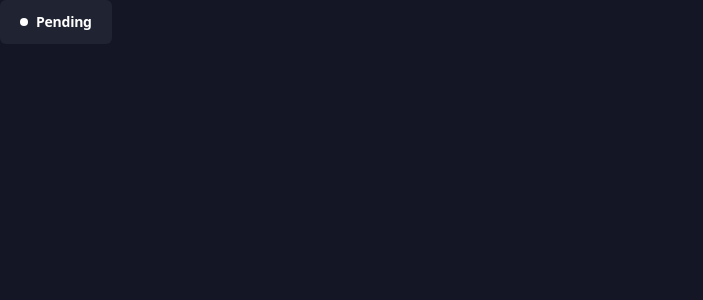
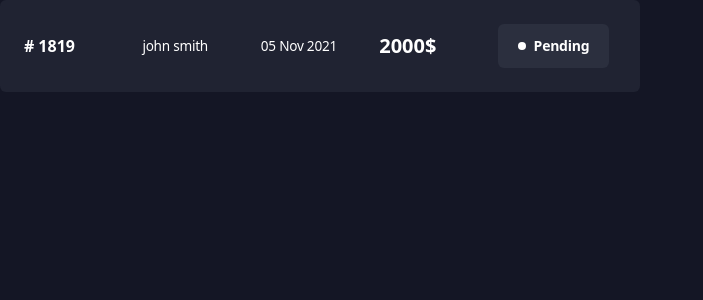
Before and after one commit to elghanbibadr/invoiceappv2, a React (Vite) app: page / in a window 1280 px wide. Shown: the top 300 px of the page, without its empty margins (0-703 px from the left). Built offline with nearby package versions, Linux system fonts and the light colour scheme.

Commit message:
create the layout for the invoice componenet

```diff
--- a/src/App.jsx
+++ b/src/App.jsx
@@ -1,10 +1,8 @@
 import React from 'react'
-import InvoiceStatus from './componenet/InvoiceStatus'
+import Invoice from './componenet/ui/Invoice'
 const App = () => {
   return (
-    <div>
-      <InvoiceStatus />
-    </div>
+    <Invoice />
   )
 }
 
--- /dev/null
+++ b/src/componenet/pages/invoiceDetails/InvoiceDetails.jsx
@@ -0,0 +1,9 @@
+import React from 'react'
+
+const InvoiceDetails = () => {
+    return (
+        <div>InvoiceDetails</div>
+    )
+}
+
+export default InvoiceDetails
--- /dev/null
+++ b/src/componenet/ui/Invoice.jsx
@@ -0,0 +1,15 @@
+import InvoiceStatus from "./InvoiceStatus"
+const Invoice = () => {
+    return (
+        <div className=' w-1/2  grid grid-cols-2 grid-rows-[1fr_30px_1fr] md:grid-cols-5 md:items-center md:grid-rows-1 md:h-fit  bg-primaryColor p-6 rounded-md cursor-pointer hover:border border-paleCyan '>
+            <h3><strong className='text-paleCyan text-md mr-1'>#</strong>1819</h3>
+            <p className=' justify-self-end md:justify-self-start'>john smith</p>
+            <p className=' col-span-2 md:col-span-1 '>05 Nov 2021</p>
+            <h2 className='self-end md:self-center '>2000$</h2>
+            <InvoiceStatus className="justify-self-end md:justify-self-start" />
+        </div>
+    )
+
+}
+
+export default Invoice
--- a/src/componenet/InvoiceStatus.jsx
+++ b/src/componenet/ui/InvoiceStatus.jsx
@@ -1,8 +1,8 @@
 import React from 'react'
 
-const InvoiceStatus = () => {
+const InvoiceStatus = ({ className }) => {
     return (
-        <div className='flex  items-center bg-primaryColor w-fit py-3 px-5 rounded-md'>
+        <div className={`flex ${className} items-center bg-primaryColor w-fit py-3 px-5 rounded-md`}>
             <span className='h-2 w-2 rounded-full inline-block bg-white'></span>
             <p className='font-bold text-sm ml-2'>Pending</p>
         </div>
--- a/src/index.css
+++ b/src/index.css
@@ -39,7 +39,7 @@ h3 {
 
 p {
   color: white;
-  font-size: 0.75rem;
+  font-size: 0.85rem;
   letter-spacing: -.25px;
 }
 
```
Also changed, not shown: src/componenet/pages/invoicesList/InvoicesList.jsx (added).
